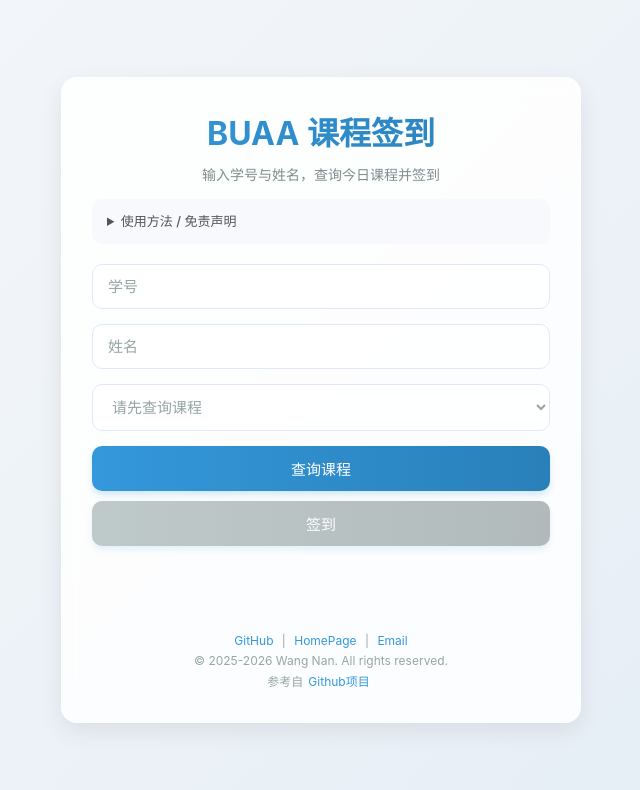
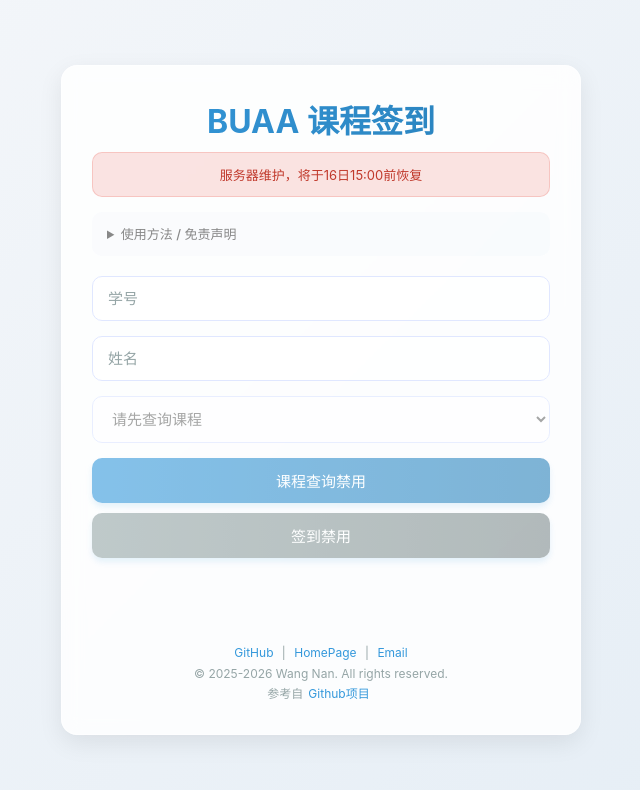
Before and after one commit to KaguraTart/BuaaSignIn, a plain HTML site: page index.html in a window 1280 px wide. Shown: the whole page, without its empty margins (319-959 px from the left). Drawn offline with Linux system fonts and the light colour scheme.

Commit message:
Update index.html

```diff
--- a/index.html
+++ b/index.html
@@ -281,7 +281,7 @@
             detailsElement.style.pointerEvents = 'none';
             detailsElement.style.opacity = '0.7';
 
-            document.querySelector('p.desc').outerHTML = '<p class="notice">教务接口迁移，近期不能打卡(>_<)</p>';
+            document.querySelector('p.desc').outerHTML = '<p class="notice">服务器维护，将于16日15:00前恢复</p>';
         }
 
         getBtn.addEventListener('click', async () => {
@@ -357,7 +357,7 @@
         studentId.addEventListener('input', resetAll);
         studentName.addEventListener('input', resetAll);
 
-        // setAllDisabled();
+        setAllDisabled();
     </script>
 </body>
 
```
